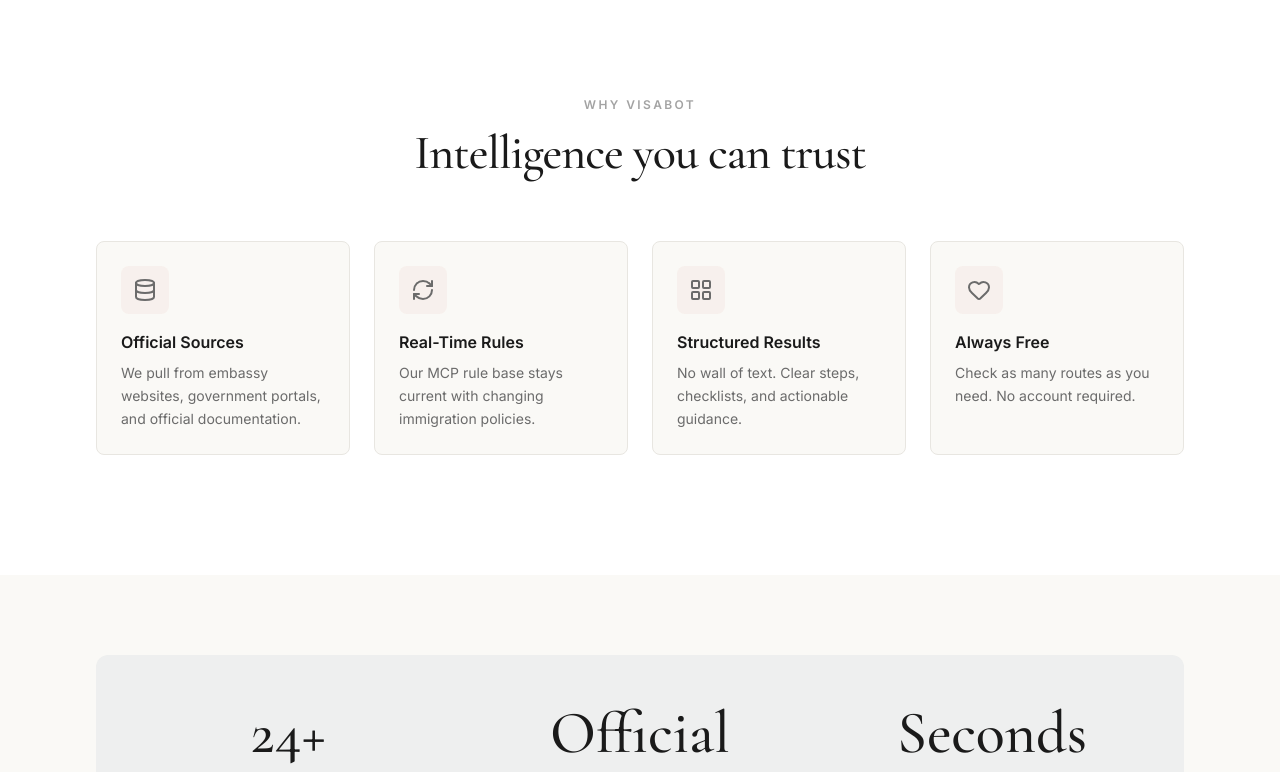
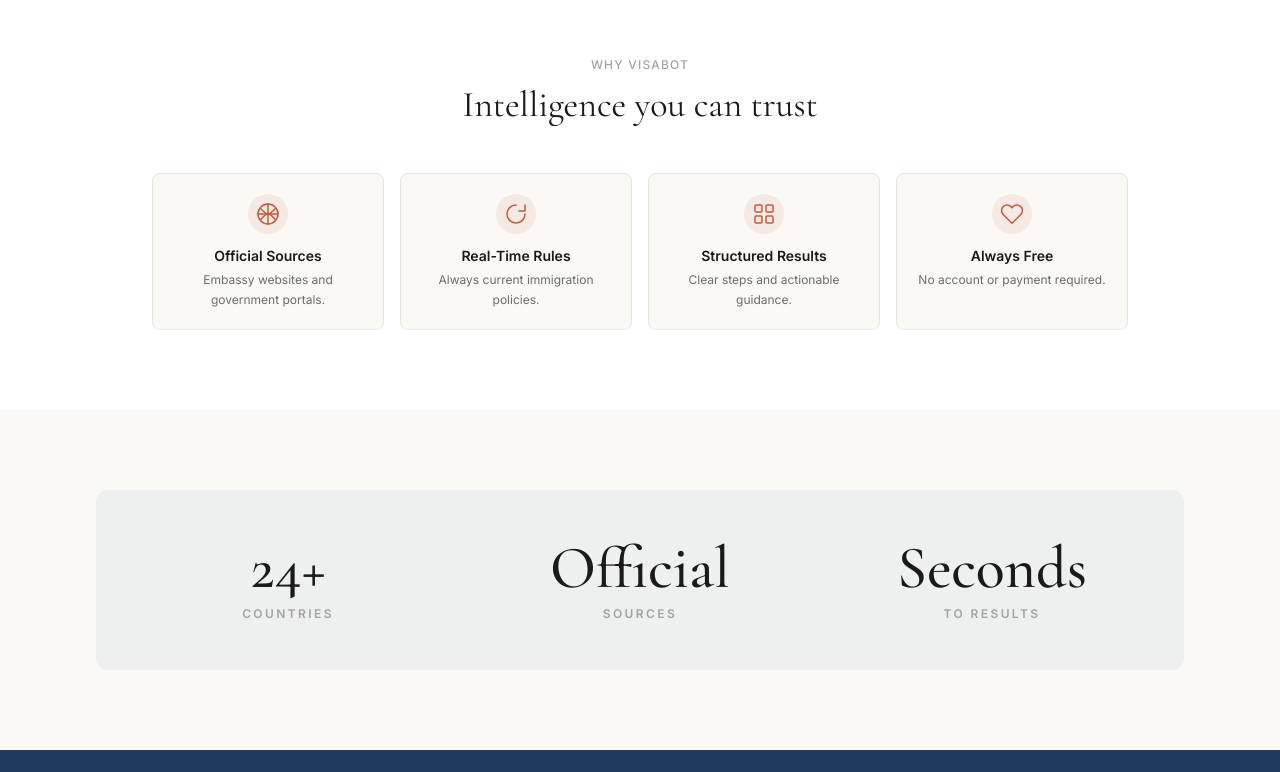
Before and after one commit to isurudevthilina/visabot, a Next.js app: page / in a window 1280 px wide. Shown: the part 2513-3285 px from the top of the page. Built offline with nearby package versions, Linux system fonts and the light colour scheme.

Commit message:
feat: redesign "Why VisaBot" section with icons and hover effects
Update card layout to match How It Works style with
compact design and subtle hover effects.

Co-authored-by: Isuru Dev Thilina <204249448+isurudevthilina@users.noreply.github.com>

```diff
--- a/components/features.tsx
+++ b/components/features.tsx
@@ -1,88 +1,102 @@
 "use client";
 
 import { motion } from "framer-motion";
-import { Database, RefreshCw, LayoutGrid, Heart } from "lucide-react";
 
 const features = [
   {
-    icon: Database,
+    icon: (
+      <svg width="24" height="24" viewBox="0 0 24 24" fill="none" stroke="currentColor" strokeWidth="1.5" strokeLinecap="round" strokeLinejoin="round">
+        <ellipse cx="12" cy="12" rx="10" ry="10" />
+        <path d="M12 2v20" />
+        <path d="M2 12h20" />
+        <path d="M4.5 6.5C7 9 9.5 12 12 12s5-3 7.5-5.5" />
+        <path d="M4.5 17.5C7 15 9.5 12 12 12s5 3 7.5 5.5" />
+      </svg>
+    ),
     title: "Official Sources",
-    description:
-      "We pull from embassy websites, government portals, and official documentation.",
+    description: "Embassy websites and government portals.",
   },
   {
-    icon: RefreshCw,
+    icon: (
+      <svg width="24" height="24" viewBox="0 0 24 24" fill="none" stroke="currentColor" strokeWidth="1.5" strokeLinecap="round" strokeLinejoin="round">
+        <path d="M21 12a9 9 0 11-9-9" />
+        <polyline points="21 3 21 9 15 9" />
+      </svg>
+    ),
     title: "Real-Time Rules",
-    description:
-      "Our MCP rule base stays current with changing immigration policies.",
+    description: "Always current immigration policies.",
   },
   {
-    icon: LayoutGrid,
+    icon: (
+      <svg width="24" height="24" viewBox="0 0 24 24" fill="none" stroke="currentColor" strokeWidth="1.5" strokeLinecap="round" strokeLinejoin="round">
+        <rect x="3" y="3" width="7" height="7" rx="1" />
+        <rect x="14" y="3" width="7" height="7" rx="1" />
+        <rect x="3" y="14" width="7" height="7" rx="1" />
+        <rect x="14" y="14" width="7" height="7" rx="1" />
+      </svg>
+    ),
     title: "Structured Results",
-    description:
-      "No wall of text. Clear steps, checklists, and actionable guidance.",
+    description: "Clear steps and actionable guidance.",
   },
   {
-    icon: Heart,
+    icon: (
+      <svg width="24" height="24" viewBox="0 0 24 24" fill="none" stroke="currentColor" strokeWidth="1.5" strokeLinecap="round" strokeLinejoin="round">
+        <path d="M20.84 4.61a5.5 5.5 0 00-7.78 0L12 5.67l-1.06-1.06a5.5 5.5 0 00-7.78 7.78l1.06 1.06L12 21.23l7.78-7.78 1.06-1.06a5.5 5.5 0 000-7.78z" />
+      </svg>
+    ),
     title: "Always Free",
-    description:
-      "Check as many routes as you need. No account required.",
+    description: "No account or payment required.",
   },
 ];
 
 export function Features() {
   return (
-    <section id="about" className="section-padding bg-surface">
-      <div className="mx-auto max-w-6xl px-6 lg:px-8">
+    <section id="about" className="py-20 bg-surface">
+      <div className="mx-auto max-w-5xl px-6">
         {/* Section Header */}
-        <div className="mb-16 text-center">
+        <div className="mb-12 text-center">
           <motion.p
-            initial={{ opacity: 0, y: 20 }}
+            initial={{ opacity: 0, y: 10 }}
             whileInView={{ opacity: 1, y: 0 }}
             viewport={{ once: true }}
-            transition={{ duration: 0.6 }}
-            className="mb-4 text-xs font-semibold uppercase tracking-[0.2em] text-text-muted"
+            className="mb-3 text-xs font-medium uppercase tracking-widest text-text-muted"
           >
             Why VisaBot
           </motion.p>
           <motion.h2
-            initial={{ opacity: 0, y: 20 }}
+            initial={{ opacity: 0, y: 10 }}
             whileInView={{ opacity: 1, y: 0 }}
             viewport={{ once: true }}
-            transition={{ duration: 0.6, delay: 0.1 }}
-            className="font-serif text-4xl font-medium text-foreground md:text-5xl"
-            style={{ letterSpacing: "-0.02em" }}
+            transition={{ delay: 0.05 }}
+            className="font-serif text-3xl text-foreground md:text-4xl"
           >
             Intelligence you can trust
           </motion.h2>
         </div>
 
         {/* Features Grid */}
-        <div className="grid gap-6 sm:grid-cols-2 lg:grid-cols-4">
+        <div className="grid gap-4 sm:grid-cols-2 lg:grid-cols-4">
           {features.map((feature, index) => (
             <motion.div
               key={feature.title}
-              initial={{ opacity: 0, y: 30 }}
+              initial={{ opacity: 0, y: 20 }}
               whileInView={{ opacity: 1, y: 0 }}
               viewport={{ once: true }}
-              transition={{ duration: 0.5, delay: index * 0.1 }}
-              className="group rounded-lg border border-border bg-background p-6 transition-all duration-300 hover:border-accent/30"
+              transition={{ delay: index * 0.05 }}
+              className="group rounded-lg border border-border bg-background p-5 text-center transition-colors hover:border-accent/40"
             >
               {/* Icon */}
-              <div className="mb-4 flex h-12 w-12 items-center justify-center rounded-lg bg-accent/5 transition-colors group-hover:bg-accent/10">
-                <feature.icon
-                  size={24}
-                  className="text-text-secondary transition-colors group-hover:text-accent"
-                />
+              <div className="mx-auto mb-3 flex h-10 w-10 items-center justify-center rounded-full bg-accent/10 text-accent">
+                {feature.icon}
               </div>
 
               {/* Title */}
-              <h3 className="mb-2 font-semibold text-foreground">
+              <h3 className="mb-1 text-sm font-semibold text-foreground">
                 {feature.title}
               </h3>
 
               {/* Description */}
-              <p className="text-sm leading-relaxed text-text-secondary">
+              <p className="text-xs leading-relaxed text-text-secondary">
                 {feature.description}
               </p>
             </motion.div>
```
